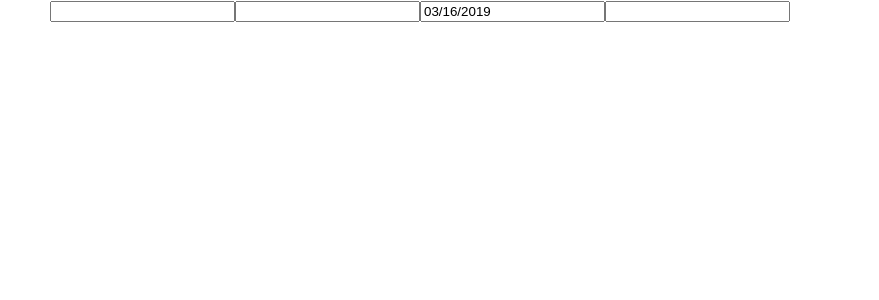
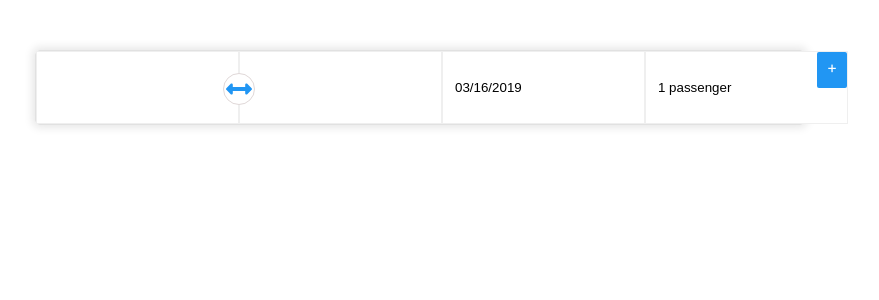
Before and after one commit to abdel-h/sobussearch, a React (Create React App) app: page / in a window 1280 px wide. Shown: the top 300 px of the page, without its empty margins (220-1099 px from the left). Built offline with nearby package versions, Linux system fonts and the light colour scheme.

Commit message:
Added new Features

```diff
--- a/package.json
+++ b/package.json
@@ -3,8 +3,13 @@
   "version": "0.1.0",
   "private": true,
   "dependencies": {
+    "@fortawesome/fontawesome-svg-core": "^1.2.15",
+    "@fortawesome/free-solid-svg-icons": "^5.7.2",
+    "@fortawesome/react-fontawesome": "^0.1.4",
+    "i": "^0.3.6",
     "moment": "^2.24.0",
     "moment-timezone": "^0.5.23",
+    "npm": "^6.9.0",
     "react": "^16.8.4",
     "react-datepicker": "^2.2.0",
     "react-dom": "^16.8.4",
--- a/src/App.css
+++ b/src/App.css
@@ -33,14 +33,94 @@
 }
 
 /* Main search */
+input {
+    border: none;
+}
+input:focus {
+    border: none;
+    outline: none;
+}
 .main-search {
     display: flex;
-    justify-content: center;
+    width: 60%;
+    margin: 50px auto;
+    border: 1px solid #e1e1e1;
+    border-radius: 5px;
+    box-shadow: 0px 0px 8px 3px #e8e8e8;
 }
 .main-search__field {
-    max-width: min-content;
+    flex: 1;
+    border: 1px solid #efefef;
+}
+.main-search__field--text,
+.react-datepicker__input-container input {
+    padding: 28px 12px;
 }
 .autocomplete-results {
     height: 150px;
+    width: 225px;
     overflow-y: scroll;
+    position: absolute;
+    border: 1px solid #e1e1e1;
+    border-radius: 5px;
+    padding: 6px;
+    box-shadow: 0px 0px 8px 3px #e8e8e8;
+    border-top: none;
+    top: 125px;
+    z-index: 999;
 }
+
+.autocomplete-results__results:hover,
+.autocomplete-results__results:hover .autocomplete-results__results--country {
+    background: #8fb2ff;
+    color: #fff;
+    cursor: pointer;
+}
+.autocomplete-results__results--country {
+    color: #bfbfbf;
+    margin-left: 5px;
+}
+
+.main-search-passengers {
+    position: relative;
+}
+.main-search__field__operation {
+    position: absolute;
+    right: 0;
+    width: 30px;
+    height: 50%;
+    line-height: 30px;
+    background: #2196f3;
+    color: #fff;
+    text-align: center;
+    cursor: pointer;
+    border-radius: 2px;
+}
+.main-search__field__operation--minus {
+    bottom: 0;
+}
+
+.main-search--button {
+    font-size: 26px;
+    position: relative;
+    color: #2196f3;
+    cursor: pointer;
+}
+.main-search--button:hover .fa-arrows-alt-h {
+    transform: rotate(180deg);
+}
+
+.main-search--button .fa-arrows-alt-h {
+    position: absolute;
+    top: 30%;
+    right: -16px;
+    border-radius: 50px;
+    background: #fff;
+    border: 1px solid #e0d8d8;
+    padding: 2px;
+    transition: transform 0.4s cubic-bezier(0.35, -0.43, 0, 1.09),
+        -webkit-transform 0.4s ease-in-out;
+}
+.main-search--destination input {
+    text-indent: 6px;
+}
--- a/src/App.js
+++ b/src/App.js
@@ -1,21 +1,36 @@
 import React, { Component } from 'react';
 import './App.css';
 import AutoCompleteField from './components/AutoCompleteField';
+import Counter from './components/Counter';
 import DatePicker from 'react-datepicker';
-import moment from 'moment';
+
+import { library } from '@fortawesome/fontawesome-svg-core';
+import { FontAwesomeIcon } from '@fortawesome/react-fontawesome';
+import { faArrowsAltH } from '@fortawesome/free-solid-svg-icons';
+
+library.add(faArrowsAltH);
 
 class App extends Component {
     constructor(props) {
         super(props);
+        /**
+         * State object needs some improvments
+         */
         this.state = {
-            fetching: false,
+            firstLoad: true,
             data: [],
             returnData: [],
             departure: '',
             arrival: '',
-            selectedDate: new Date()
+            selectedDate: new Date(),
+            passengers: 1,
+            renderdepartureResults: false,
+            renderarrivalResults: false
         };
     }
+    /* *
+     * Needs improvments to remove the nested if statements.
+     * */
     doAutoComplete = (event, field) => {
         const keyword = event.target.value;
         if ('' === keyword) {
@@ -42,16 +57,58 @@ class App extends Component {
     dateHasChanged = date => {
         this.setState({ selectedDate: date });
     };
+    changePassengers = operation => {
+        let p = this.state.passengers;
+        if ('+' === operation) {
+            this.setState({ passengers: ++p });
+        } else if ('-' === operation && p > 1) {
+            this.setState({ passengers: --p });
+        }
+    };
 
-    displayAutoCompleteField = (name, data) => {
+    clickedItem = (name, value) => {
+        this.setState({ [name]: value });
+    };
+
+    doSwitchFields = () => {
+        let { data, returnData, departure, arrival } = this.state;
+        const newData = [...returnData];
+        const newReturnData = [...data];
+        const newDeparture = arrival;
+        const newArrival = departure;
+        this.setState({
+            returnData: newReturnData,
+            data: newData,
+            departure: newDeparture,
+            arrival: newArrival
+        });
+    };
+
+    doSwithResultsVisiblity = fieldName => {
+        setTimeout(() => {
+            if (!this.state.firstLoad) {
+                const field = `render${fieldName}Results`;
+                this.setState({
+                    [field]: !this.state[field]
+                });
+            }
+            this.setState({ firstLoad: false });
+        }, 100);
+    };
+    renderAutoCompleteField = (name, data) => {
         const showResults = this.state[name] === '' ? false : true;
         return (
             <AutoCompleteField
                 data={data}
                 showResults={showResults}
+                name={name}
+                value={this.state[name]}
+                renderResults={this.state[`render${name}Results`]}
                 handleChange={e => {
                     this.doAutoComplete(e, name);
                 }}
+                clickedItem={this.clickedItem}
+                switchVisibility={this.doSwithResultsVisiblity}
             />
         );
     };
@@ -60,10 +117,16 @@ class App extends Component {
         return (
             <div className="main-search">
                 <div className="main-search__field main-search--departure">
-                    {this.displayAutoCompleteField('departure', data)}
+                    {this.renderAutoCompleteField('departure', data)}
+                </div>
+                <div
+                    className="main-search--button"
+                    onClick={this.doSwitchFields}
+                >
+                    <FontAwesomeIcon icon="arrows-alt-h" />
                 </div>
                 <div className="main-search__field main-search--destination">
-                    {this.displayAutoCompleteField('arrival', returnData)}
+                    {this.renderAutoCompleteField('arrival', returnData)}
                 </div>
                 <div className="main-search__field main-search-departure-date main-search-date-picker">
                     <DatePicker
@@ -72,7 +135,11 @@ class App extends Component {
                     />
                 </div>
                 <div className="main-search__field main-search-passengers">
-                    <input type="text" />
+                    <Counter
+                        text={'passenger'}
+                        value={this.state.passengers}
+                        changePassengers={this.changePassengers}
+                    />
                 </div>
             </div>
         );
--- a/src/components/AutoCompleteField.js
+++ b/src/components/AutoCompleteField.js
@@ -2,18 +2,39 @@ import React, { Component } from 'react';
 import Result from './Result';
 
 export default class AutoCompleteField extends Component {
+    constructor(props) {
+        super(props);
+        this.showResults = true;
+    }
     handleChange = event => {
         this.props.handleChange(event);
     };
-
+    handleVisibility = () => {
+        console.log(this.props.name, this.props.renderResults);
+        this.props.switchVisibility(this.props.name);
+    };
+    render() {
+        return (
+            <>
+                <input
+                    type="text"
+                    value={this.props.value}
+                    onChange={this.handleChange}
+                    onBlur={this.handleVisibility}
+                    onFocus={this.handleVisibility}
+                    className="main-search__field--text"
+                />
+                {this.renderAutoCompleteResults()}
+            </>
+        );
+    }
     renderAutoCompleteResults = () => {
-        console.log(this.props.showResults);
-        if (this.props.showResults)
+        const { showResults, renderResults, name } = this.props;
+        if (showResults && !renderResults)
             return (
                 <div className="autocomplete-results">
                     {this.props.data.map((d, index) => {
                         const { i, n, c, lat, lng } = d;
-                        console.log(n);
                         return (
                             <Result
                                 key={index}
@@ -22,18 +43,12 @@ export default class AutoCompleteField extends Component {
                                 index={i}
                                 lat={lat}
                                 lng={lng}
+                                inputName={this.props.name}
+                                clickedItem={this.props.clickedItem}
                             />
                         );
                     })}
                 </div>
             );
     };
-    render() {
-        return (
-            <>
-                <input type="text" onChange={this.handleChange} />
-                {this.renderAutoCompleteResults()}
-            </>
-        );
-    }
 }
--- /dev/null
+++ b/src/components/Counter.js
@@ -0,0 +1,39 @@
+import React, { Component } from 'react';
+
+export default class Counter extends Component {
+    handleOperation = operation => {
+        this.props.changePassengers(operation);
+    };
+
+    renderOperationSpan = (operationName, operationSign) => {
+        if (operationSign === '-' && this.props.value == 1) return;
+        return (
+            <span
+                onClick={() => {
+                    this.handleOperation(operationSign);
+                }}
+                className={`main-search__field__operation main-search__field__operation--${operationName}`}
+            >
+                {operationSign}
+            </span>
+        );
+    };
+    render() {
+        let { text, value } = this.props;
+
+        if (1 !== value) {
+            text += 's';
+        }
+        return (
+            <div>
+                {this.renderOperationSpan('minus', '-')}
+                <input
+                    type="text"
+                    className="main-search__field--text"
+                    value={value + ' ' + text}
+                />
+                {this.renderOperationSpan('plus', '+')}
+            </div>
+        );
+    }
+}
--- a/src/components/Result.js
+++ b/src/components/Result.js
@@ -1,8 +1,22 @@
 import React, { Component } from 'react';
 
 export default class Result extends Component {
+    handleClick = event => {
+        const { inputName } = this.props;
+        this.props.clickedItem(inputName, this.props.city);
+    };
     render() {
         const { index, city, country, lat, lng } = this.props;
-        return <div className="autocomplete-results__results">{city}</div>;
+        return (
+            <div
+                className="autocomplete-results__results"
+                onClick={this.handleClick}
+            >
+                {city}
+                <span className="autocomplete-results__results--country">
+                    {country}
+                </span>
+            </div>
+        );
     }
 }
```
Also changed, not shown: 1 other file (tests, documents, lock files or other folders).
